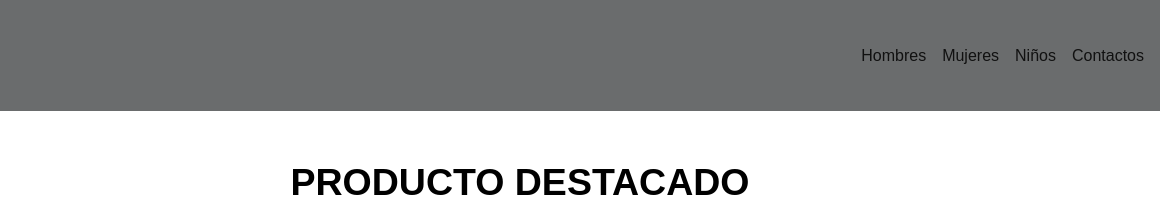
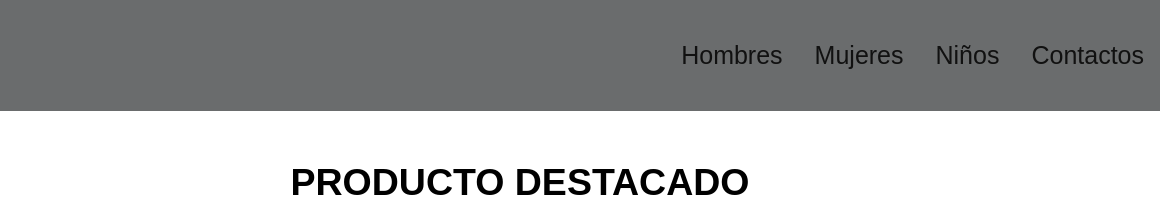
Before and after one commit to Kiddkeones/e--commerce, a website: page index.html in a window 1280 px wide. Shown: the top 221 px of the page, 120-1280 px from the left. Drawn offline with nearby package versions, Linux system fonts and the light colour scheme.

Commit message:
Entrega final

```diff
--- a/scss/partials/_header.scss
+++ b/scss/partials/_header.scss
@@ -44,6 +44,8 @@ header {
             display: flex;
             margin: 0;
             padding: 0;
+            font-size: 25px;
+            gap: 1rem;
 
             @include mobile {
                 flex-direction: column;
```
Also changed, not shown: css/styles.css, 1 other file.
